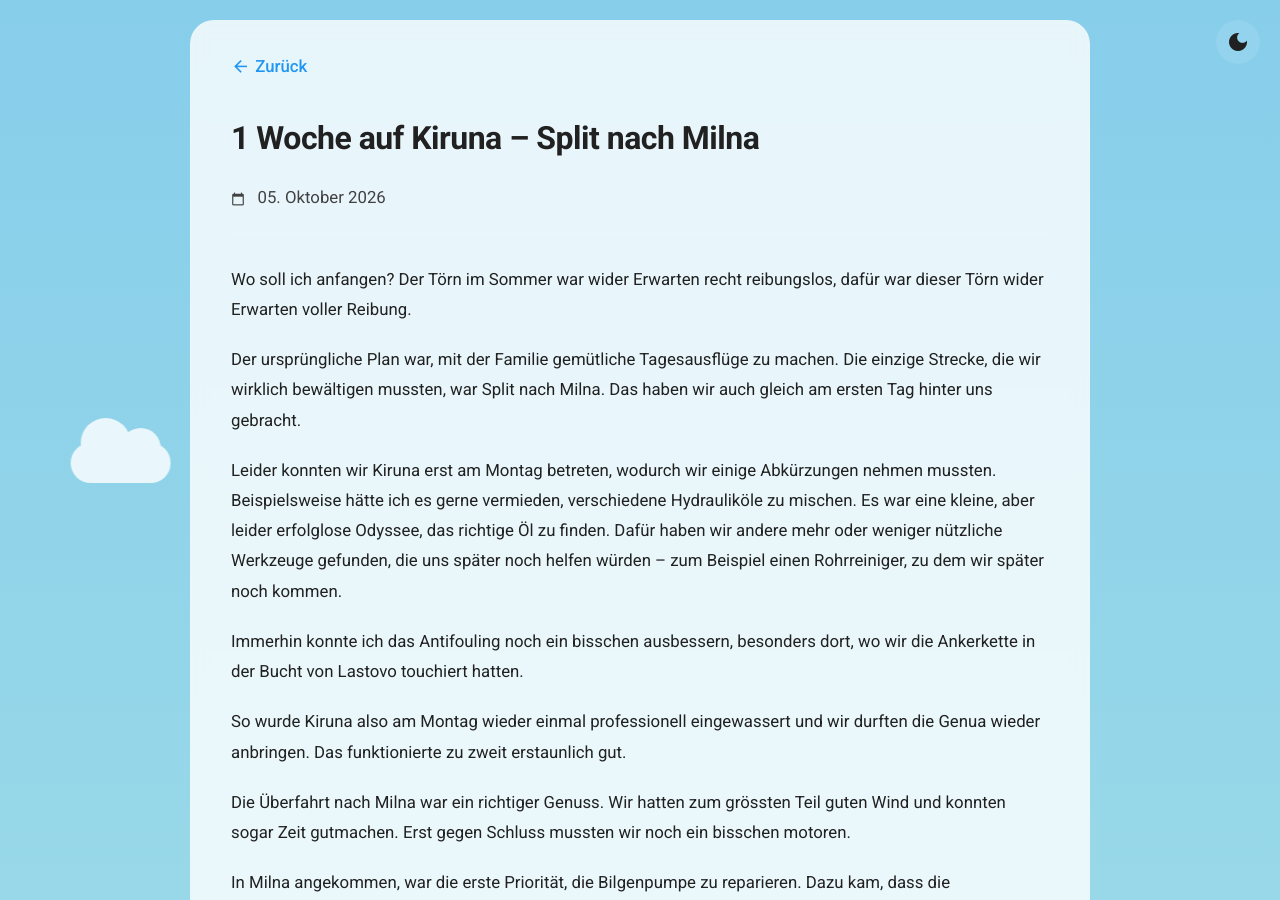
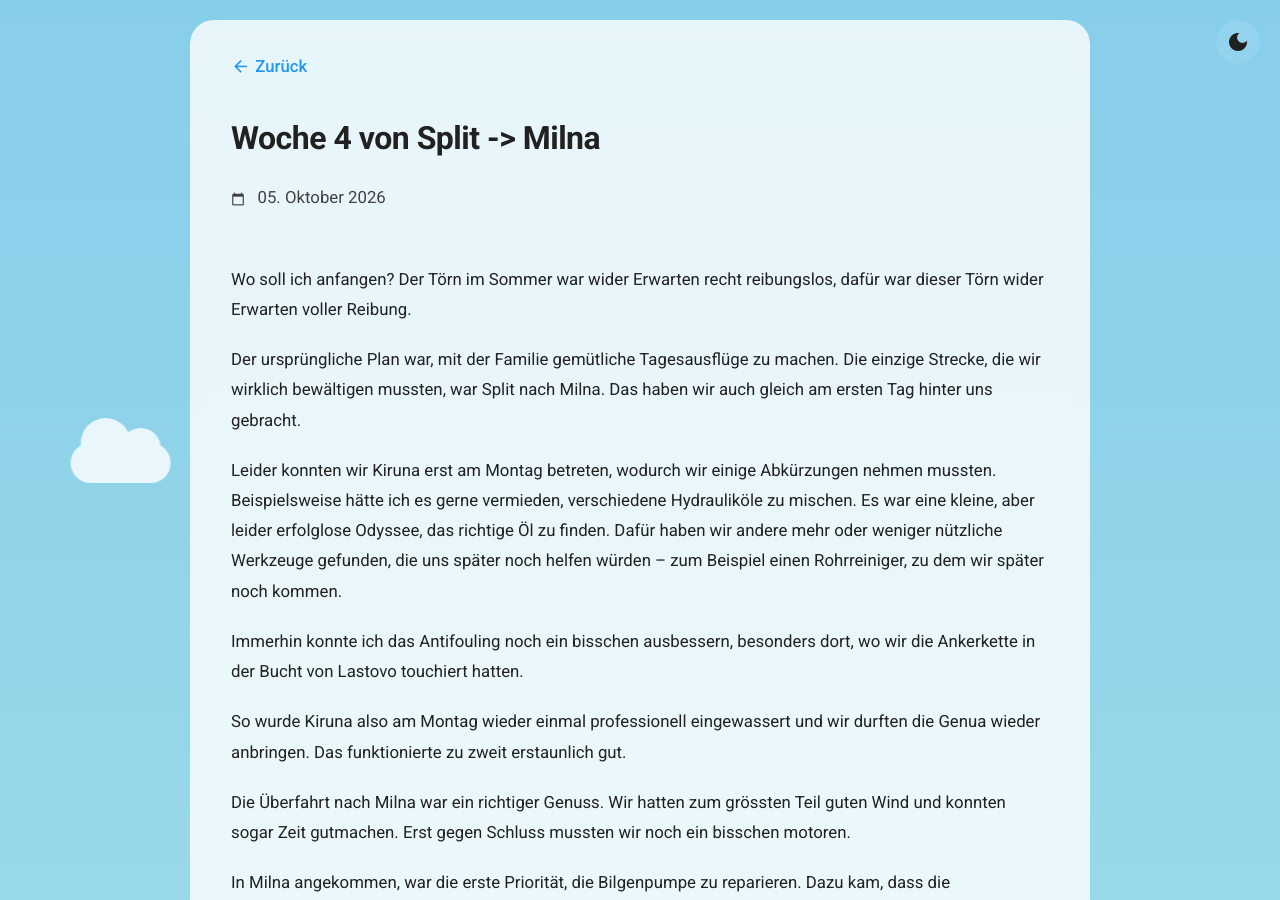
Before and after one commit to relyant/relyant.github.io, a Jekyll site: the page built from _posts/2026-10-05-milna.md, in a window 1280 px wide and 900 px high. Built offline with Jekyll 4.4.1, drawn with Linux system fonts in a browser that asks for light colours.

Commit message:
Update post title for clarity

```diff
--- a/_posts/2026-10-05-milna.md
+++ b/_posts/2026-10-05-milna.md
@@ -1,6 +1,6 @@
 ---
 layout: post
-title: "1 Woche auf Kiruna – Split nach Milna"
+title: "Woche 4 von Split -> Milna"
 image: /assets/patches/Leg4.webp
 date: 2026-10-05
 modified: 2026-10-05
```
